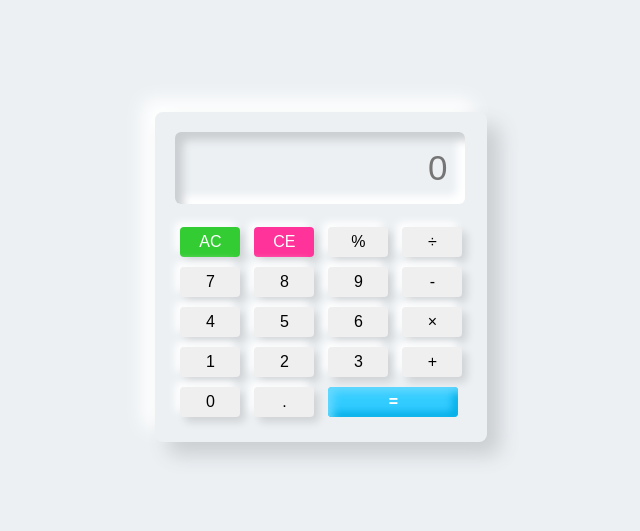
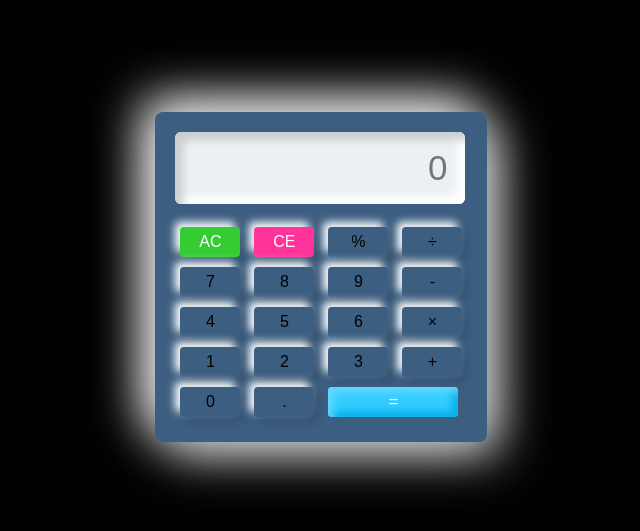
Before and after one commit to muchewadarpita/Task2_Assignment1, a plain HTML site: page index.html in a window 1280 px wide. Shown: the part 123-654 px from the top of the page, without its empty margins (333-973 px from the left). Drawn offline with Linux system fonts and the light colour scheme.

Commit message:
Change background color and shadow size.

```diff
--- a/index.html
+++ b/index.html
@@ -49,9 +49,7 @@
         <div class="row">
           <button class="btn">0</button>
           <button class="btn">.</button>
-          <button id="eval" onclick="screen.value=eval(screen.value)">
-            <b>=</b>
-          </button>
+          <button id="eval" onclick="screen.value=eval(screen.value)">=</button>
         </div>
       </div>
     </div>
--- a/styles.css
+++ b/styles.css
@@ -1,3 +1,7 @@
+
+    *{
+        background: #3c5e80;
+    }
 
     body
     {
@@ -8,7 +12,8 @@
         align-items: center;
         min-height: 100vh;
         user-select: none;
-        background: #ecf0f3;
+        /* background: #ecf0f3; */
+        background: black;
     }
 
     .container
@@ -17,8 +22,8 @@
         margin-left: 1.8em;
         padding: 20px;
         border-radius: 8px;
-        box-shadow: 13px 13px 20px #cbced1,
-                  -13px -13px 20px #ffffff;
+        box-shadow: 13px 13px 50px #cbced1,
+                  -13px -13px 50px #ffffff;
     }
 
     .content
@@ -73,7 +78,7 @@
     {
         width: 130px;
         background: #33ccff;
-        color: #fff;
+        color: #ffffff;
         box-shadow: inset 5px 5px 8px #66d9ff,
                     inset -5px -5px 8px #00ace6;
     }
```
